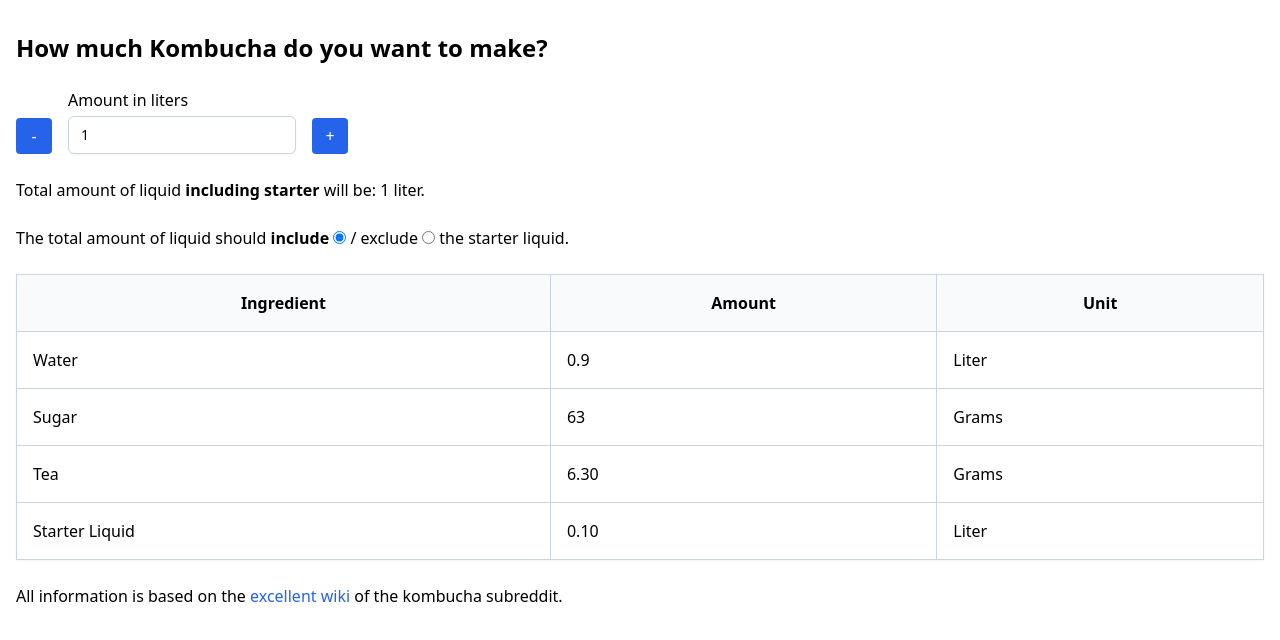
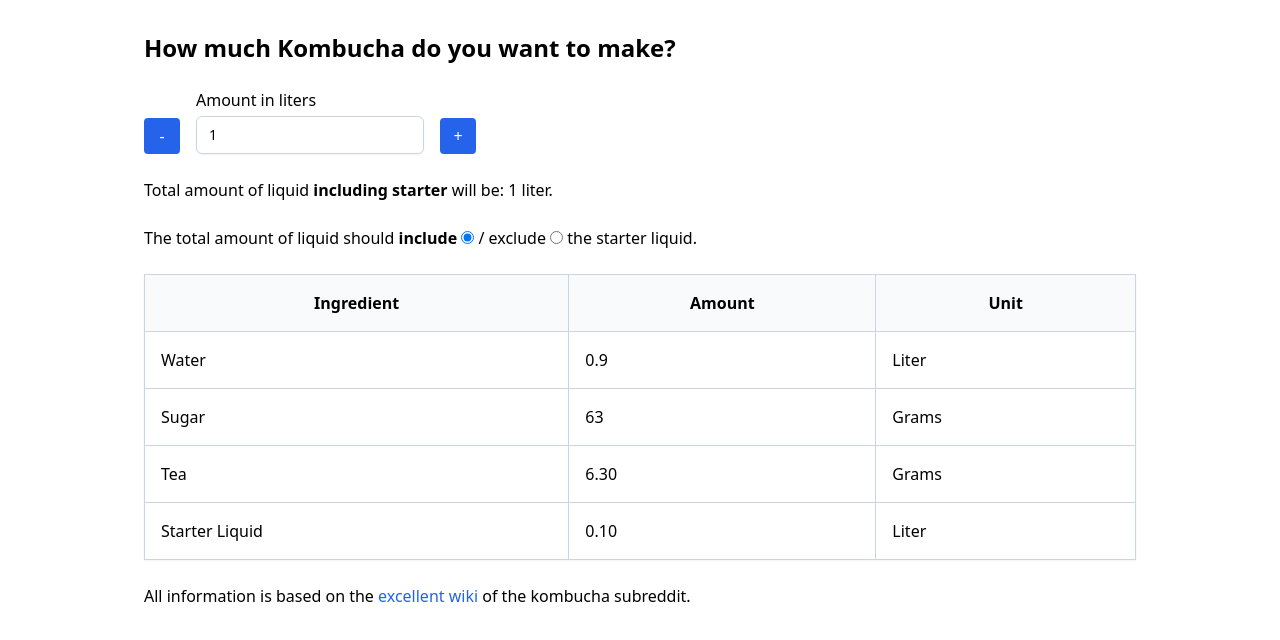
Before and after one commit to mohammedmulazada/kombucha-calculator, a website: page index.html in a window 1280 px wide. Drawn offline with Linux system fonts and the light colour scheme.

Commit message:
add max width

```diff
--- a/index.html
+++ b/index.html
@@ -15,7 +15,7 @@
     <meta name="description" content="Simple metric kombucha calculator." />
   </head>
   <body>
-    <main class="container my-8 mx-auto space-y-6 px-4">
+    <main class="container lg:max-w-5xl my-8 mx-auto space-y-6 px-4">
       <h1 class="text-2xl font-bold">How much Kombucha do you want to make?</h1>
 
       <div class="flex space-x-4 items-end">
```
Also changed, not shown: output.css.
